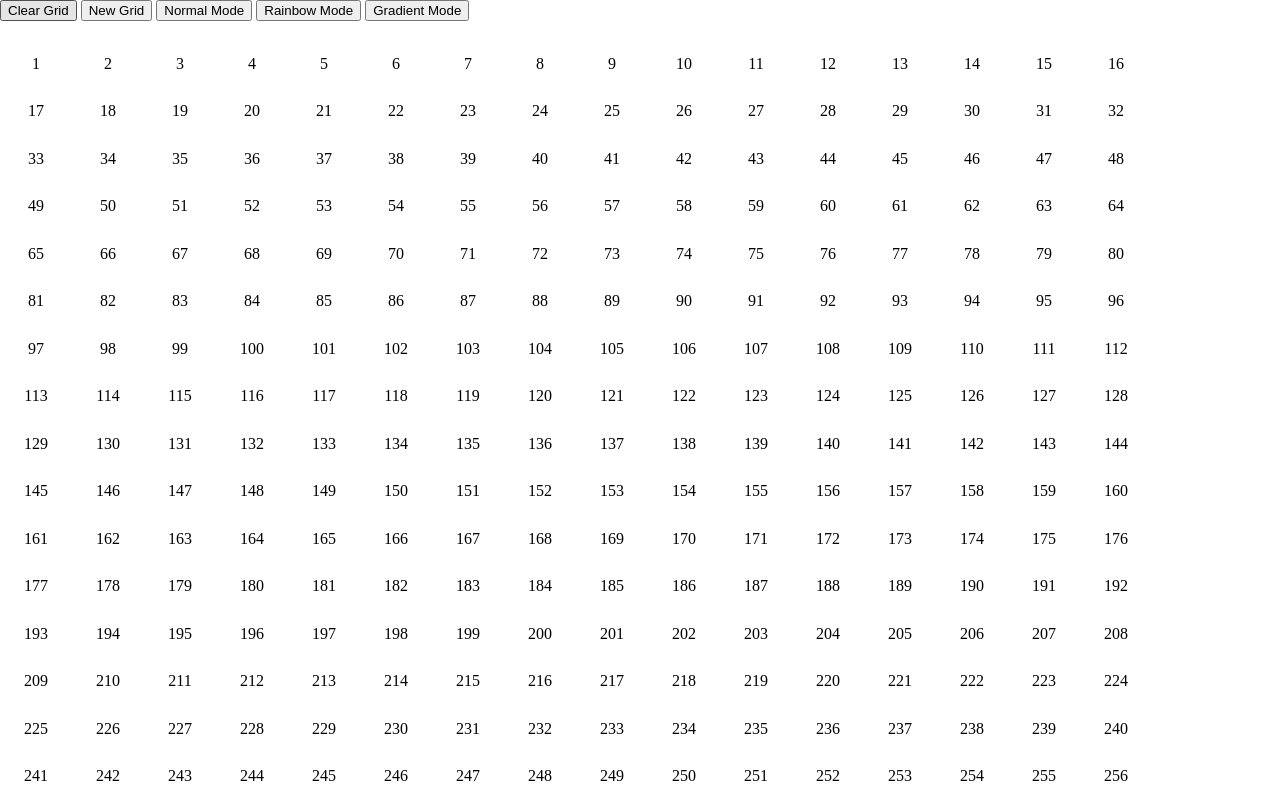
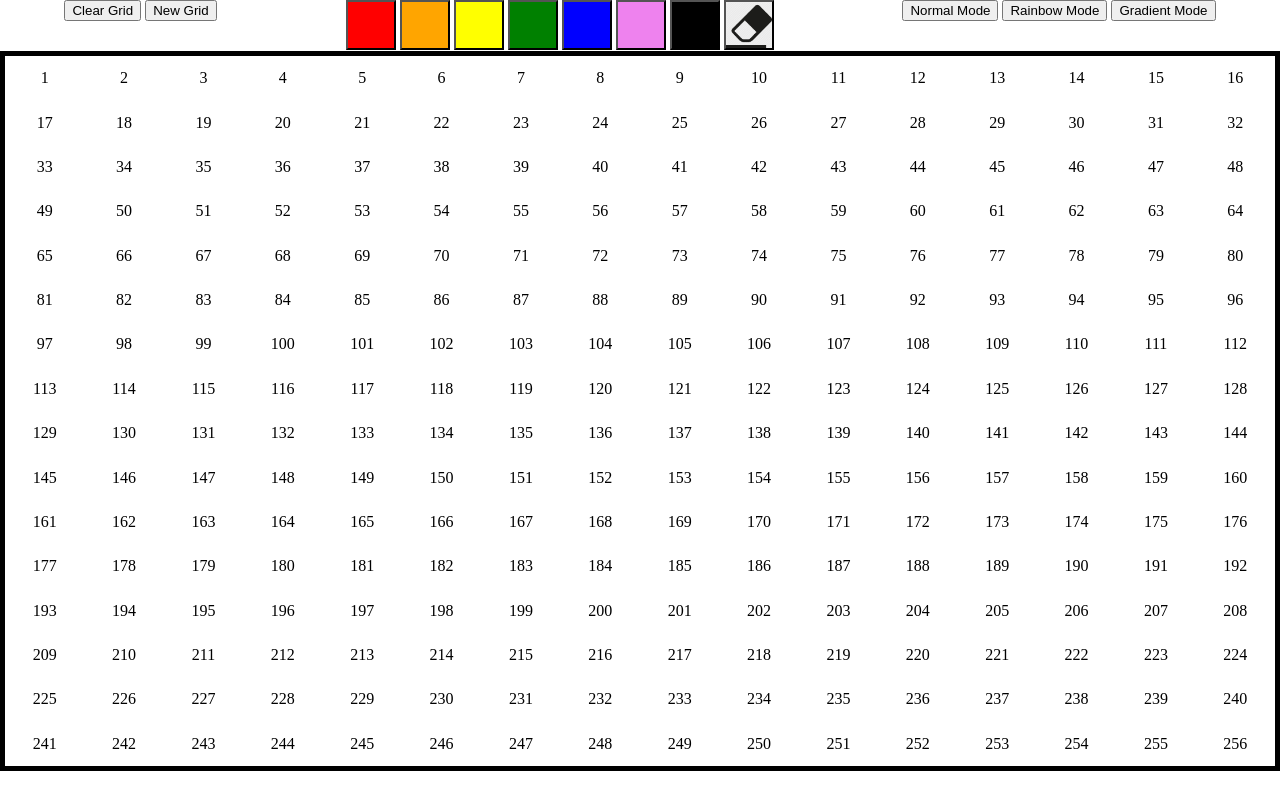
Before and after one commit to k3yg4n/etch-a-sketch, a plain HTML site: page index.html in a window 1280 px wide. Drawn offline with Linux system fonts and the light colour scheme.

Commit message:
Added buttons to select different colours.

```diff
--- a/index.html
+++ b/index.html
@@ -10,11 +10,25 @@
 
 <body>
     <div id="pageHeader">
-        <button id="clearBtn">Clear Grid</button>
-        <button id="newBtn">New Grid</button>
-        <button id="normalBtn">Normal Mode</button>
-        <button id="rainbowBtn">Rainbow Mode</button>
-        <button id="gradientBtn">Gradient Mode</button>
+        <div id="optionSelection">
+            <button id="clearBtn">Clear Grid</button>
+            <button id="newBtn">New Grid</button>
+        </div>
+        <div id="colorSelection">
+            <button id="redBtn" class="colorBtn"></button>
+            <button id="orangeBtn" class="colorBtn"></button>
+            <button id="yellowBtn" class="colorBtn"></button>
+            <button id="greenBtn" class="colorBtn"></button>
+            <button id="blueBtn" class="colorBtn"></button>
+            <button id="violetBtn" class="colorBtn"></button>
+            <button id="blackBtn" class="colorBtn"></button>
+            <button id="eraserBtn" class="colorBtn"></button>
+        </div>
+        <div id="modeSelection">
+            <button id="normalBtn">Normal Mode</button>
+            <button id="rainbowBtn">Rainbow Mode</button>
+            <button id="gradientBtn">Gradient Mode</button>
+        </div>
     </div>
     <div id="grid"></div>
 </body>
--- a/javascript.js
+++ b/javascript.js
@@ -67,6 +67,27 @@ function deleteCells(cells){
     });
 }
 
+function changeColor(e){
+    let currColorBtn = e.target.id;
+    if(currColorBtn === 'redBtn'){
+        currentColor = "red";
+    } else if(currColorBtn === 'orangeBtn'){
+        currentColor = "orange";
+    } else if(currColorBtn === 'yellowBtn'){
+        currentColor = "yellow";
+    } else if(currColorBtn === 'greenBtn'){
+        currentColor = "green";
+    } else if(currColorBtn === 'blueBtn'){
+        currentColor = "blue";
+    } else if(currColorBtn === 'violetBtn'){
+        currentColor = "violet";
+    } else if(currColorBtn === 'blackBtn'){
+        currentColor =  "black";
+    } else if(currColorBtn === 'eraserBtn'){
+        currentColor = "white";
+    }
+}
+
 
 //// MAIN ////
 const clearButton = document.querySelector('#clearBtn');
@@ -74,7 +95,9 @@ const newButton = document.querySelector('#newBtn');
 const rainbowButton = document.querySelector('#rainbowBtn')
 const gradientButton = document.querySelector('#gradientBtn')
 const normalButton = document.querySelector('#normalBtn')
+const colorButtons = document.querySelectorAll(".colorBtn")
 const gridContainer = document.querySelector('#grid');
+
 
 let isRainbow = false;
 let isGradient = false;
@@ -86,11 +109,15 @@ clearButton.addEventListener('click',clearGrid);
 
 newButton.addEventListener('click',newGrid);
 
+colorButtons.forEach(function(btn){
+    btn.addEventListener('click',changeColor);
+})
+
 normalButton.addEventListener('click', function(){
     isRainbow = false;
     isGradient = false;
     currentColor = startingColor;
-})
+});
 
 rainbowButton.addEventListener('click', function(){
     isRainbow = true;
--- a/styles.css
+++ b/styles.css
@@ -1,18 +1,24 @@
 #pageHeader{
-    height:5vh;
     width:100vw;
+    display:flex;
+    justify-content:space-around;
 }
 
 body{
-    height:95vh;
-    width:90vw;
+    height:100vh;
+    width:100vw;
     margin:0px;
+    display:flex;
+    flex-direction:column;
+    align-items:center;
 }
 
 #grid{
+    box-sizing:border-box;
     display:grid;
-    height:100%;
+    height:90%;
     width:100%;
+    border: 5px solid black;
 }
 
 .cell{
@@ -26,3 +32,22 @@ body{
 .coloredCell{
     background-color:rgb(144, 189, 248);
 }
+
+#redBtn{ background-color:red; }
+#orangeBtn{ background-color:orange; }
+#yellowBtn{ background-color: yellow; }
+#greenBtn{ background-color: green; }
+#blueBtn{ background-color: blue; }
+#violetBtn{ background-color: violet; }
+#blackBtn{ background-color: black; }
+
+
+.colorBtn{
+    width:50px;
+    height:50px;
+}
+
+#eraserBtn{
+    background-image:url(./images/eraser.png);
+    background-size: contain;
+}
```
Also changed, not shown: images/eraser.png (added).
